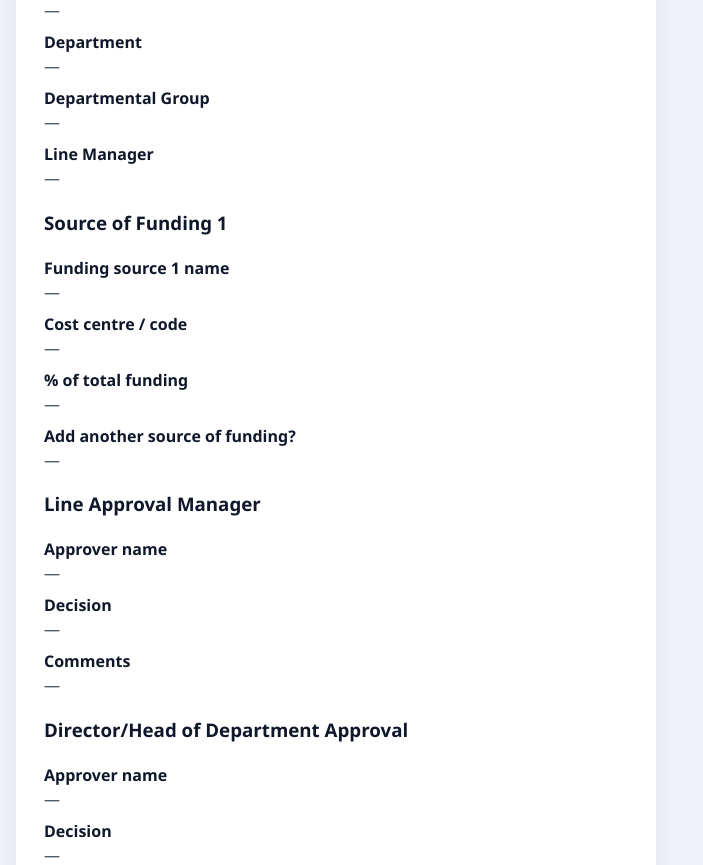
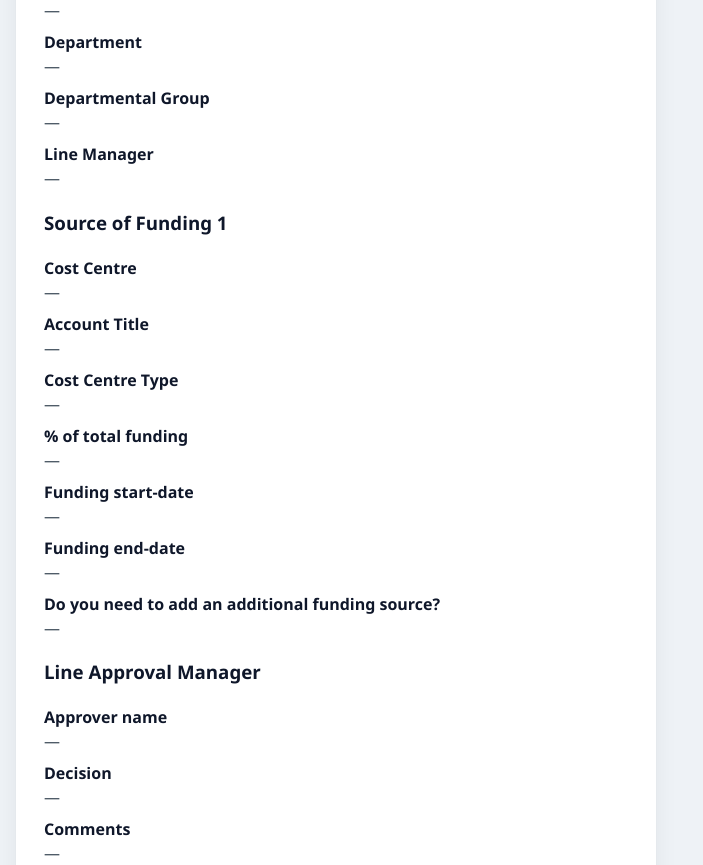
Before and after one commit to lstm-git/A2A, a Flask app: page /summary in a window 1280 px wide. Shown: the part 339-1204 px from the top of the page, without its empty margins (0-703 px from the left). Run offline with Flask 3, Linux system fonts and the light colour scheme.

Commit message:
source of funding pages added'

```diff
--- a/app.py
+++ b/app.py
@@ -92,12 +92,22 @@ def step(step_id):
     idx = step_engine.index_of(active, step_id)
     prev_id = active[idx - 1].id if idx not in (None, 0) else None
 
-    # Use a per-step template (step_<id>.html) if one exists, else the generic one.
-    custom = f"step_{step_id}.html"
+    # Cost Centre dropdown options (funding steps): the OnTrack SharePoint list,
+    # filtered to those authorised to the Line Manager chosen on the Purpose page.
+    cost_centres = []
+    if step_id.startswith("funding_"):
+        try:
+            cost_centres = graph.cost_centres(answers.get("line_manager", ""))
+        except Exception as exc:
+            app.logger.warning("Cost-centre lookup failed: %s", exc)
+
+    # Template precedence: explicit step.template, else step_<id>.html, else generic.
+    custom = current.template or f"step_{step_id}.html"
     template = custom if os.path.exists(
         os.path.join(app.template_folder, custom)) else "step.html"
     return render_template(template, step=current, answers=answers,
                            active=active, prev_id=prev_id, errors=errors,
+                           cost_centres=cost_centres,
                            dept_groups=step_engine.DEPARTMENT_TO_GROUP)
 
 
--- a/graph.py
+++ b/graph.py
@@ -24,8 +24,15 @@ GRAPH = "https://graph.microsoft.com/v1.0"
 DOMAIN = "@lstmed.ac.uk"
 TIMEOUT = 10
 
+# OnTrack SharePoint Cost Centre list — the same list/fields the Catering
+# workflow uses (ontrack-api/blueprints/entra.py /cost-centres).
+COST_CENTRE_SITE = "lstmed.sharepoint.com:/sites/OnTrack:"
+COST_CENTRE_LIST_ID = "F0B05C0A-4E80-41EE-B143-AAA154B92313"
+COST_CENTRE_TTL = 300  # seconds to cache the raw list
+
 _lock = threading.Lock()
 _token = {"value": None, "expires": 0.0}
+_cost_centre_cache = {"items": None, "expires": 0.0}
 
 
 def is_configured() -> bool:
@@ -111,3 +118,43 @@ def user_exists(email: str) -> bool:
         f"{GRAPH}/users/{email}",
         headers={"Authorization": f"Bearer {_token_value()}"}, timeout=TIMEOUT)
     return resp.status_code == 200
+
+
+def _cost_centre_items() -> list[dict]:
+    """Raw cost-centre rows [{title, authorised}] from SharePoint, cached briefly."""
+    now = time.time()
+    with _lock:
+        if _cost_centre_cache["items"] is not None and now < _cost_centre_cache["expires"]:
+            return _cost_centre_cache["items"]
+
+    url = (
+        f"{GRAPH}/sites/{COST_CENTRE_SITE}/lists/{COST_CENTRE_LIST_ID}/items"
+        "?$expand=fields($select=Title,Authorised_x0020_Email_x0020_Add)&$top=500"
+    )
+    resp = requests.get(
+        url, headers={"Authorization": f"Bearer {_token_value()}"}, timeout=TIMEOUT)
+    resp.raise_for_status()
+    items = []
+    for item in resp.json().get("value", []):
+        f = item.get("fields", {})
+        items.append({
+            "title": (f.get("Title") or "").strip(),
+            "authorised": (f.get("Authorised_x0020_Email_x0020_Add") or "").lower(),
+        })
+
+    with _lock:
+        _cost_centre_cache["items"] = items
+        _cost_centre_cache["expires"] = time.time() + COST_CENTRE_TTL
+    return items
+
+
+def cost_centres(email: str) -> list[str]:
+    """Cost centres whose 'Authorised Email Add' contains `email` (sorted, unique).
+
+    Mirrors the Catering filter. Returns [] when Graph is unconfigured or no
+    email is given (so the dropdown degrades gracefully in development)."""
+    email = (email or "").strip().lower()
+    if not is_configured() or not email:
+        return []
+    return sorted({it["title"] for it in _cost_centre_items()
+                   if it["title"] and email in it["authorised"]})
--- a/static/picker.js
+++ b/static/picker.js
@@ -68,6 +68,36 @@ document.querySelectorAll("[data-show-when]").forEach((wrap) => {
     }
   }
   controls.forEach((c) => c.addEventListener("change", sync));
+  sync();
+});
+
+// Numeric conditional rows: show a wrapped row only when its trigger number
+// field is non-empty AND less than the threshold (data-show-lt). Mirrors the
+// equality handler's reset-on-hide so dependent fields collapse cleanly.
+document.querySelectorAll("[data-show-when-lt]").forEach((wrap) => {
+  const name = wrap.dataset.showWhenLt;
+  const threshold = parseFloat(wrap.dataset.showLt);
+  const field = document.querySelector('[name="' + name + '"]');
+  if (!field) return;
+  function sync() {
+    const v = parseFloat(field.value);
+    const show = field.value.trim() !== "" && !isNaN(v) && v < threshold;
+    if (wrap.hidden === !show) return; // no change since last sync
+    wrap.hidden = !show;
+    if (!show) {
+      wrap.querySelectorAll("input, select, textarea").forEach((el) => {
+        if (el.type === "radio" || el.type === "checkbox") {
+          el.checked = el.hasAttribute("data-default");
+        } else {
+          el.value = "";
+        }
+        el.dispatchEvent(new Event("change", { bubbles: true }));
+        el.dispatchEvent(new Event("input", { bubbles: true }));
+      });
+    }
+  }
+  field.addEventListener("input", sync);
+  field.addEventListener("change", sync);
   sync();
 });
 
--- a/steps.py
+++ b/steps.py
@@ -15,6 +15,8 @@ class Step:
     fields: list = field(default_factory=list)
     condition: Callable = lambda answers: True
     intro: str = ""
+    # Explicit template name (else app.py falls back to step_<id>.html / step.html).
+    template: str = ""
 
 
 PURPOSE_CHOICES = ["New Position", "Replacement", "Extension", "Consultancy"]
@@ -82,11 +84,12 @@ def approval_fields(prefix: str) -> list:
 
 def funding_active(n: int) -> Callable:
     """Source of Funding 1 always shows; 2-5 appear only if the previous step
-    ticked 'add another source of funding'. Finance Approval n reuses this."""
+    answered 'Yes' to 'add an additional funding source'. Finance Approval n
+    reuses this."""
     def cond(answers):
         if n == 1:
             return True
-        return answers.get(f"add_funding_{n}") == "on"
+        return answers.get(f"add_funding_{n}") == "Yes"
     return cond
 
 
@@ -521,18 +524,41 @@ STEPS.append(Step("consultancy", "Consultancy",
                   condition=lambda a: a.get("purpose") == "Consultancy",
                   fields=_consultancy_fields))
 
-# 3. Sources of Funding 1-5 (each can spawn the next)
+# 3. Sources of Funding 1-5 (each can spawn the next).
+#    Cost Centre is backed by the OnTrack SharePoint Cost Centre list (the same
+#    list the Catering workflow uses), filtered to those authorised to the Line
+#    Manager; options are fetched in app.py and rendered server-side. The
+#    "add an additional funding source?" question appears only while the running
+#    % of total funding is below 100 (numeric `show_when_lt`).
 for n in range(1, 6):
     f = [
-        {"name": f"funding_source_{n}", "label": f"Funding source {n} name", "type": "text"},
-        {"name": f"funding_code_{n}", "label": "Cost centre / code", "type": "text"},
-        {"name": f"funding_pct_{n}", "label": "% of total funding", "type": "number"},
+        {"name": f"funding_cost_centre_{n}", "label": "Cost Centre",
+         "type": "select", "options": [], "required": True,
+         "widget": "cost_centre",
+         "help": "Select the cost centre to be charged. Sourced from the OnTrack "
+                 "Cost Centre list (those authorised to the Line Manager)."},
+        {"name": f"funding_account_title_{n}", "label": "Account Title",
+         "type": "text", "required": True},
+        {"name": f"funding_cc_type_{n}", "label": "Cost Centre Type",
+         "type": "text", "required": True},
+        {"name": f"funding_pct_{n}", "label": "% of total funding",
+         "type": "number", "required": True},
+        {"name": f"funding_start_{n}", "label": "Funding start-date",
+         "type": "date", "required": True},
+        {"name": f"funding_end_{n}", "label": "Funding end-date",
+         "type": "date", "required": True},
     ]
     if n < 5:
+        # Yes/No, defaults No (so it's satisfied while hidden — avoids the
+        # hidden-required pitfall). Shown only when this source's % < 100.
         f.append({"name": f"add_funding_{n + 1}",
-                  "label": "Add another source of funding?", "type": "checkbox"})
+                  "label": "Do you need to add an additional funding source?",
+                  "type": "radio", "options": YES_NO, "default": "No",
+                  "required": True,
+                  "show_when_lt": (f"funding_pct_{n}", 100)})
     STEPS.append(Step(f"funding_{n}", f"Source of Funding {n}",
-                      fields=f, condition=funding_active(n)))
+                      fields=f, condition=funding_active(n),
+                      template="step_funding.html"))
 
 # 4. Approval chain
 STEPS.append(Step("line_approval", "Line Approval Manager",
```
Also changed, not shown: DEVLOG.md (+33 -0 lines), templates/_form_macros.html (+43 -0 lines), templates/step_funding.html (added, +40 -0 lines).
